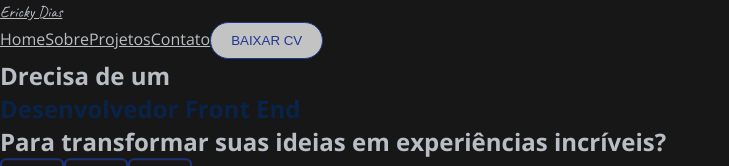
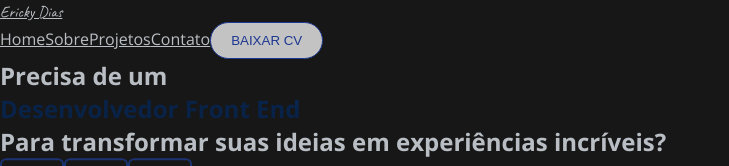
Before and after one commit to dev-erickydias/link-intagram, a Next.js app: page / in a window 1280 px wide. Shown: the top 166 px of the page, without its empty margins (0-729 px from the left). Built offline with nearby package versions, Linux system fonts and the light colour scheme; no server answers.

Commit message:
modifiquei o titulo

```diff
--- a/src/components/Header.jsx
+++ b/src/components/Header.jsx
@@ -4,7 +4,7 @@ export default function Header() {
   return (
     <header className="header fade-in">
       <div className="header__contain">
-        <h2 className="myapp-open-sans header__contain_subtitle">Drecisa de um</h2>
+        <h2 className="myapp-open-sans header__contain_subtitle">Precisa de um</h2>
         <h2 className="title myapp-open-sans header__contain_title">Desenvolvedor Front End</h2>
         <h2 className="myapp-open-sans header__contain_subtitle">Para transformar suas ideias em experiências incríveis?</h2>
         <div className="header__contain_btns">
```
